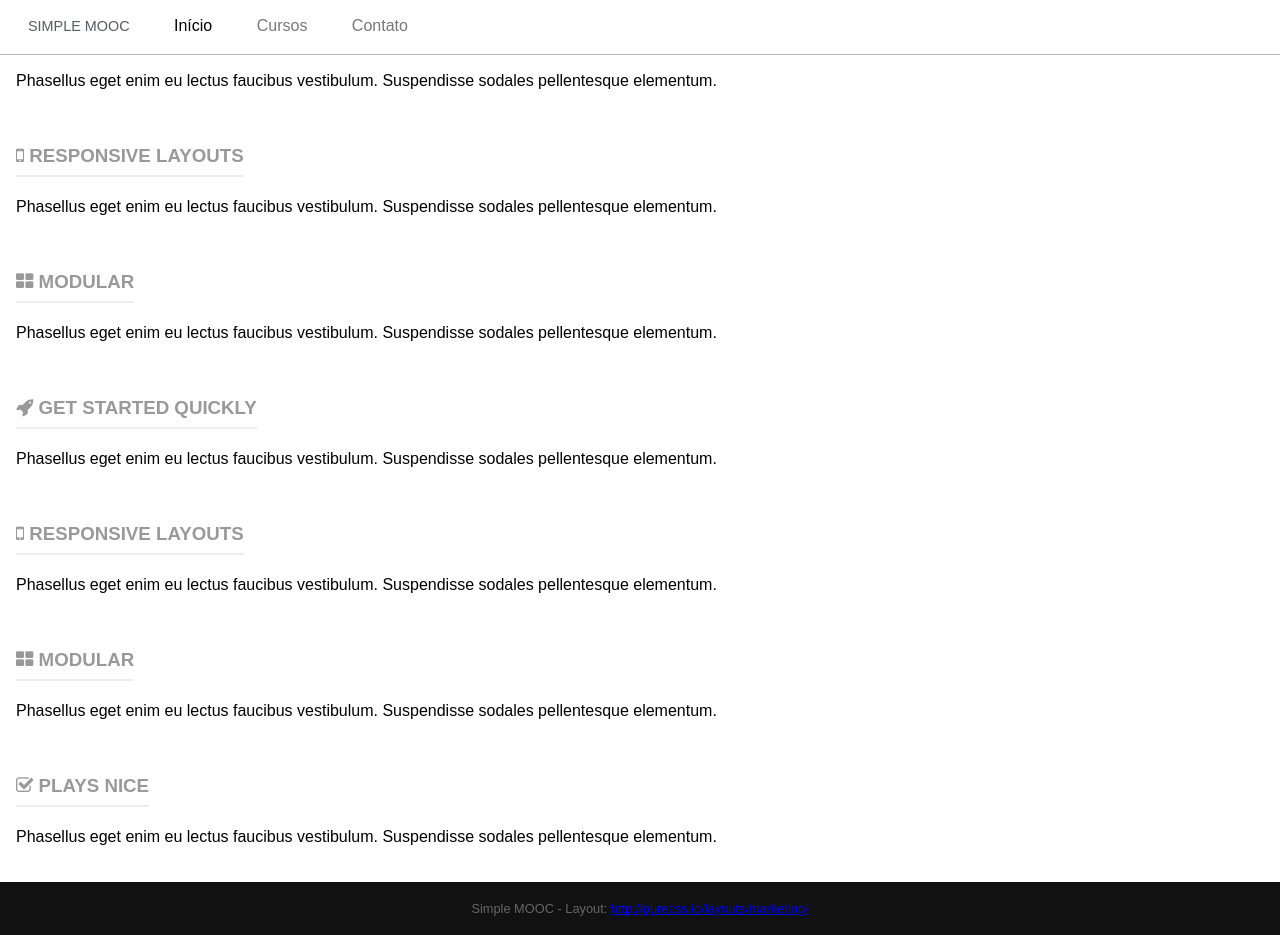
After one commit to moacircostajr/simple-mooc, a Django app: template app/app/core/templates/contact.html in a window 1280 px wide. The commit adds this page. Run offline with Django 3.2, Linux system fonts and the light colour scheme; the template is opened without the code that fills it, so the values that code supplies are empty; some libraries are stand-ins or nearby versions.

Commit message:
feat: add templates

```diff
--- /dev/null
+++ b/app/app/core/templates/base.html
@@ -0,0 +1,42 @@
+<!doctype html>
+{% load static %}
+<html lang="en">
+
+<head>
+    <meta charset="utf-8">
+    <meta name="viewport" content="width=device-width, initial-scale=1.0">
+    <meta name="description" content="A layout example that shows off a responsive product landing page.">
+    <title>Simple MOOC Layout - Pure CSS</title>
+    <link rel="stylesheet" href="{% static 'css/pure.min.css' %}" />
+    <link rel="stylesheet" href="{% static 'css/styles.css' %}">
+    <link rel="stylesheet" href="{% static 'css/font-awesome.css' %}" />
+    <!--[if lt IE 9]>
+    <script src="http://cdnjs.cloudflare.com/ajax/libs/html5shiv/3.7/html5shiv.js"></script>
+<![endif]-->
+</head>
+
+<body>
+    <div class="header">
+        <div class="home-menu pure-menu pure-menu-open pure-menu-horizontal pure-menu-fixed">
+            <a class="pure-menu-heading" href="">Simple MOOC</a>
+            <ul>
+                <li class="pure-menu-selected"><a href="{% url 'core:home' %}">Início</a></li>
+                <li><a href="{% url 'core:home' %}">Cursos</a></li>
+                <li><a href="{% url 'core:contact' %}">Contato</a></li>
+            </ul>
+        </div>
+    </div>
+
+    <div class="content-wrapper">
+        <div class="content">
+            {% block content %}
+            {% endblock %}
+        </div>
+        <div class="footer l-box is-center">
+            Simple MOOC - Layout: <a href="http://purecss.io/layouts/marketing/"
+                title="">http://purecss.io/layouts/marketing/</a>
+        </div>
+    </div>
+</body>
+
+</html>
--- /dev/null
+++ b/app/app/core/templates/contact.html
@@ -0,0 +1,69 @@
+{% extends "base.html" %}
+    {% block content %}
+            <div class="pure-g">
+                <div class="l-box pure-u-1 pure-u-med-1-2 pure-u-lrg-1-4">
+                    <h3 class="content-subhead">
+                        <i class="fa fa-rocket"></i>
+                        Get Started Quickly
+                    </h3>
+                    <p>
+                        Phasellus eget enim eu lectus faucibus vestibulum. Suspendisse sodales pellentesque elementum.
+                    </p>
+                </div>
+                <div class="l-box pure-u-1 pure-u-med-1-2 pure-u-lrg-1-4">
+                    <h3 class="content-subhead">
+                        <i class="fa fa-mobile"></i>
+                        Responsive Layouts
+                    </h3>
+                    <p>
+                        Phasellus eget enim eu lectus faucibus vestibulum. Suspendisse sodales pellentesque elementum.
+                    </p>
+                </div>
+                <div class="l-box pure-u-1 pure-u-med-1-2 pure-u-lrg-1-4">
+                    <h3 class="content-subhead">
+                        <i class="fa fa-th-large"></i>
+                        Modular
+                    </h3>
+                    <p>
+                        Phasellus eget enim eu lectus faucibus vestibulum. Suspendisse sodales pellentesque elementum.
+                    </p>
+                </div>
+                <div class="l-box pure-u-1 pure-u-med-1-2 pure-u-lrg-1-4">
+                    <h3 class="content-subhead">
+                        <i class="fa fa-rocket"></i>
+                        Get Started Quickly
+                    </h3>
+                    <p>
+                        Phasellus eget enim eu lectus faucibus vestibulum. Suspendisse sodales pellentesque elementum.
+                    </p>
+                </div>
+                <div class="l-box pure-u-1 pure-u-med-1-2 pure-u-lrg-1-4">
+                    <h3 class="content-subhead">
+                        <i class="fa fa-mobile"></i>
+                        Responsive Layouts
+                    </h3>
+                    <p>
+                        Phasellus eget enim eu lectus faucibus vestibulum. Suspendisse sodales pellentesque elementum.
+                    </p>
+                </div>
+                <div class="l-box pure-u-1 pure-u-med-1-2 pure-u-lrg-1-4">
+                    <h3 class="content-subhead">
+                        <i class="fa fa-th-large"></i>
+                        Modular
+                    </h3>
+                    <p>
+                        Phasellus eget enim eu lectus faucibus vestibulum. Suspendisse sodales pellentesque elementum.
+                    </p>
+                </div>
+                <div class="l-box pure-u-1 pure-u-med-1-2 pure-u-lrg-1-4">
+                    <h3 class="content-subhead">
+                        <i class="fa fa-check-square-o"></i>
+                        Plays Nice
+                    </h3>
+                    <p>
+                        Phasellus eget enim eu lectus faucibus vestibulum. Suspendisse sodales pellentesque elementum.
+                    </p>
+                </div>
+            </div>
+
+      {% endblock %}
```
Also changed, not shown: app/app/core/templates/home.html (+91 -2 lines).
